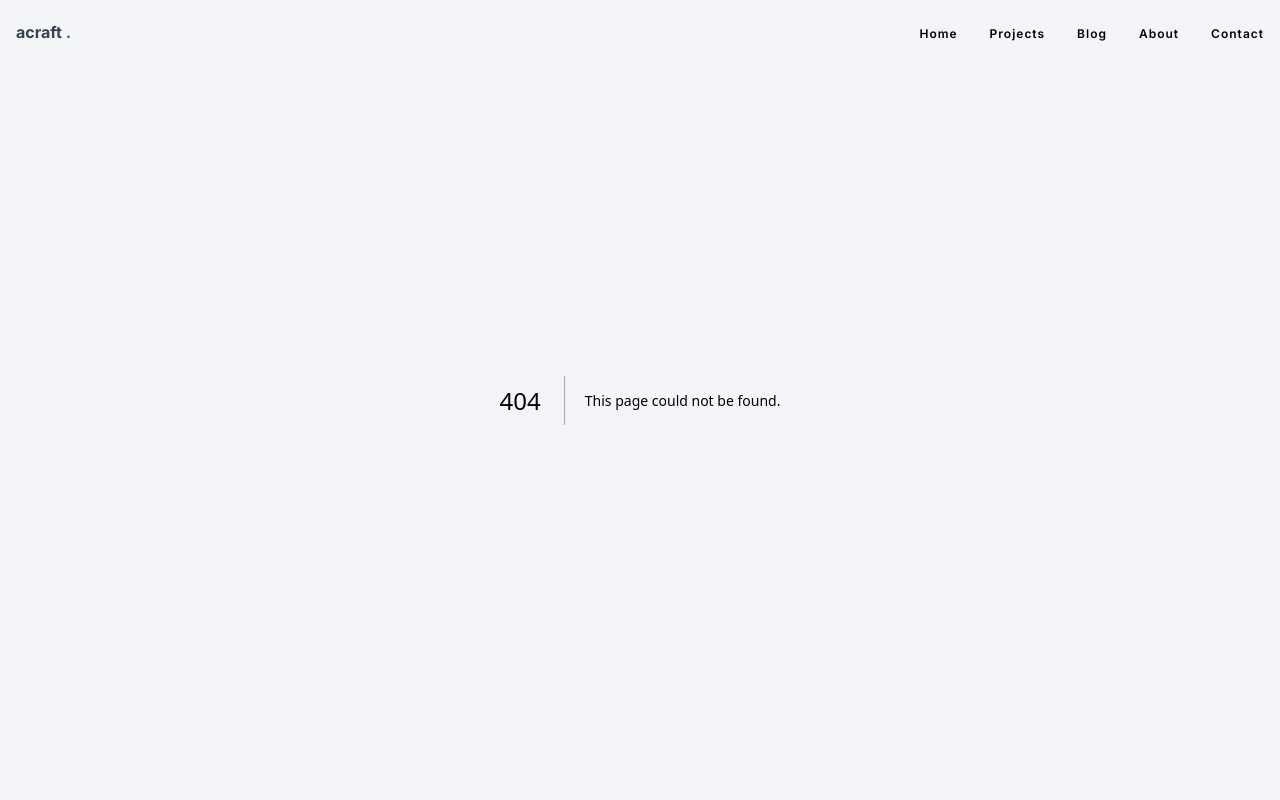
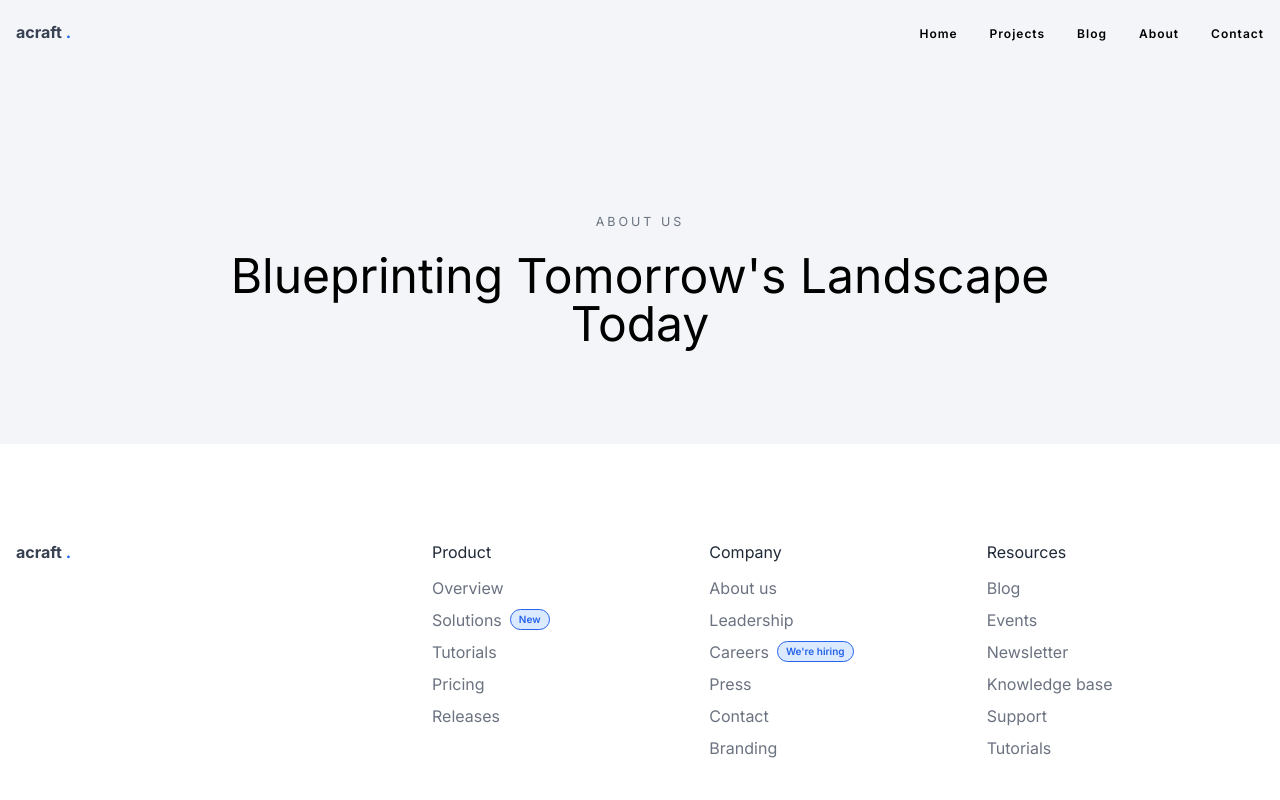
Before and after one commit to ViraMesha/arcraft, a Next.js app: page /about in a window 1280 px wide. Before the commit this address had no page. Shown: the top 800 px of the page. Built offline with nearby package versions, Linux system fonts and the light colour scheme.

Commit message:
feat: Add AboutHero component

```diff
--- /dev/null
+++ b/app/about/page.tsx
@@ -0,0 +1,9 @@
+import AboutHero from "@/components/About/AboutHero";
+
+export default function About() {
+  return (
+    <>
+      <AboutHero className="pt-52 pb-24" />
+    </>
+  );
+}
--- /dev/null
+++ b/components/About/AboutHero.tsx
@@ -0,0 +1,49 @@
+"use client";
+import { motion } from "framer-motion";
+
+import { aboutHeroData } from "@/utils/data/aboutHeroData";
+
+import Subtitle from "../ui/Subtitle";
+
+type AboutHeroProps = {
+  className: string;
+  title?: string;
+  subTitle?: string;
+};
+
+const AboutHero = ({
+  className,
+  title = aboutHeroData.heading.title,
+  subTitle = aboutHeroData.heading.subtitle,
+}: AboutHeroProps) => {
+  return (
+    <section className={`${className}`}>
+      <div className="wrapper">
+        <div className="lg:flex w-full lg:w-10/12 mx-auto items-center justify-between">
+          <div className="text-center lg:max-w-4xl mx-auto">
+            {subTitle && <Subtitle>{subTitle}</Subtitle>}
+            {title && (
+              <motion.h1
+                initial={{
+                  opacity: 0,
+                  y: 20,
+                }}
+                whileInView={{ opacity: 1, y: 0 }}
+                transition={{
+                  delay: 0.6,
+                  duration: 0.5,
+                }}
+                viewport={{ once: true }}
+                className="text-3xl sm:text-4xl md:text-5xl"
+              >
+                {title}
+              </motion.h1>
+            )}
+          </div>
+        </div>
+      </div>
+    </section>
+  );
+};
+
+export default AboutHero;
--- /dev/null
+++ b/utils/data/aboutHeroData.ts
@@ -0,0 +1,6 @@
+export const aboutHeroData = {
+  heading: {
+    title: "Blueprinting Tomorrow's Landscape Today",
+    subtitle: "About us",
+  },
+};
```
